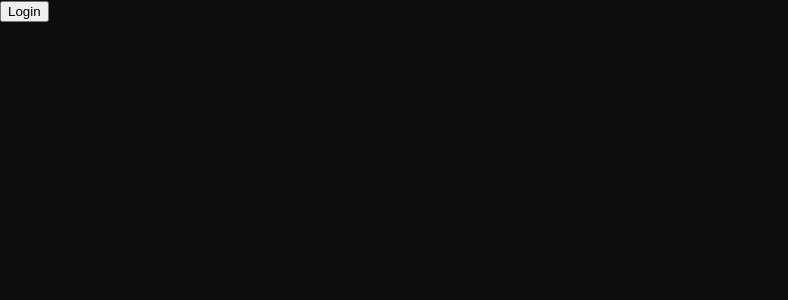
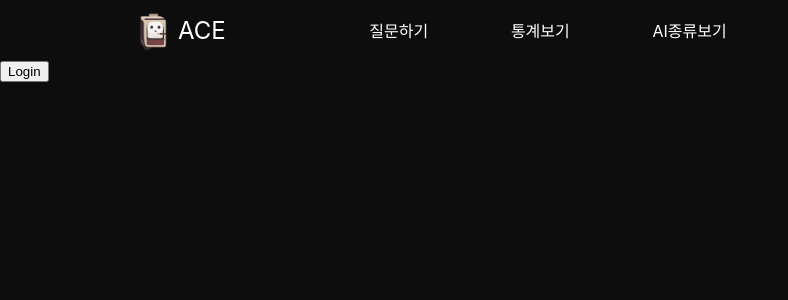
Before and after one commit to Mumbed/AI-Chat-Ensemble, a React (Create React App) app: page / in a window 1280 px wide. Shown: the top 300 px of the page, without its empty margins (0-788 px from the left). Built offline with nearby package versions, Linux system fonts and the light colour scheme.

Commit message:
update minor 0.1.0
헤더 시각적 효과 개선

```diff
--- a/src/App.js
+++ b/src/App.js
@@ -7,10 +7,12 @@ import { BrowserRouter, Route, Routes } from "react-router-dom";
 
 // 각 페이지와 관련된 의존성
 import Landing from "./pages/Landing";
+import Header from "./component/main/Header";
 
 export default function App() {
   return (
     <BrowserRouter>
+      <Header></Header>
       <Routes>
         <Route path="/" Component={Landing} />
       </Routes>
--- a/src/component/main/Header.js
+++ b/src/component/main/Header.js
@@ -1,13 +1,15 @@
 // 메인 페이지 상단 바 컴포넌트.
 
+import { useLocation } from "react-router-dom"
 import Logo from "../sub/header/Logo"
 import PageRouter from "../sub/header/PageRouter"
 
-export default function Header({currentPage}) {
+export default function Header() {
+  const location = useLocation();
   return (
     <header>
       <Logo></Logo>
-      <PageRouter currentPage={currentPage}></PageRouter>
+      <PageRouter currentPage={location.pathname}></PageRouter>
     </header>
   )
 }
--- a/src/component/main/MainLayout.js
+++ /dev/null
@@ -1,14 +0,0 @@
-/**
- * 헤더 바 등을 포함한 메인 레이아웃.
- */
-
-import Header from "./Header";
-
-export default function MainLayout(props) {
-  return (
-    <>
-      <Header currentPage={props.page}></Header>
-      {props.children}
-    </>
-  )
-}
--- a/src/component/sub/header/PageRouter.js
+++ b/src/component/sub/header/PageRouter.js
@@ -4,7 +4,7 @@ import { Link } from "react-router-dom";
 export default function PageRouter({currentPage}) {
     return (
         <div>
-            {PageManager.list.map((pageinfo) => <Link key={pageinfo.href} className={pageinfo.title == currentPage ? "current" : null} to={pageinfo.href}>{pageinfo.title}</Link>)}
+            {PageManager.list.map((pageinfo) => <Link key={pageinfo.href} className={pageinfo.href == currentPage ? "current" : null} to={pageinfo.href}>{pageinfo.title}</Link>)}
         </div>
     )
 }
--- a/src/pages/Landing.js
+++ b/src/pages/Landing.js
@@ -1,9 +1,6 @@
 /**
  * 가장 초기에 보여지게 될 사이트 메인 페이지.
  */
-
-//헤더 바, 사이드 바 등을 포함한 메인 레이아웃.
-import MainLayout from "../component/main/MainLayout"
 
 // 사이트 상태 관리와 관련된 의존성.
 import { useEffect, useState } from "react";
@@ -23,8 +20,7 @@ export default function Landing() {
 
   if (logined) {
     return (
-      <MainLayout page="질문하기">
-      </MainLayout>
+      <div></div>
     )
   } else {
     return <LoginButton id="hello@gmail.com" password="a12345" action={changeLoginState}></LoginButton>
--- a/src/util/PageManager.js
+++ b/src/util/PageManager.js
@@ -6,15 +6,15 @@ export default class PageManager {
     static #pagelist = [
         {
             title: "질문하기",
-            href: "question"
+            href: "/question"
         },
         {
             title: "통계보기",
-            href: "summary"
+            href: "/summary"
         },
         {
             title: "AI종류보기",
-            href: "ailist"
+            href: "/ailist"
         }
     ];
     static get list() {
```
